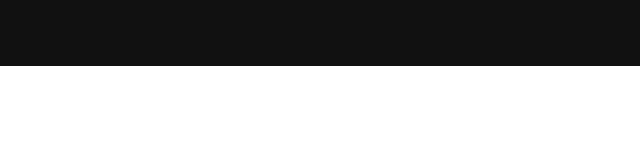
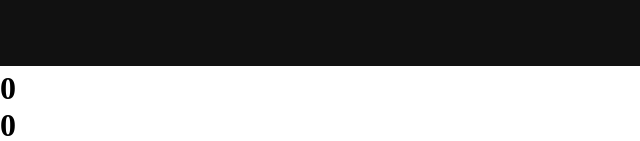
Before and after one commit to PranjalTheCoder/PING_PONG, a plain HTML site: page index.html in a window 1280 px wide. Shown: the part 734-875 px from the top of the page, 0-640 px from the left. Before the commit the page ends 804 px from the top, so only its background shows below. Drawn offline with Linux system fonts and the light colour scheme.

Commit message:
Update index.html

```diff
--- a/index.html
+++ b/index.html
@@ -8,6 +8,8 @@
 </head>
 <body>
     <canvas id="canvas"> hi</canvas>
+    <h1 id = "player1score">0</h1>
+    <h1 id = "player2score">0</h1>
     <script src="script.js"></script>
 </body>
 </html>
```
